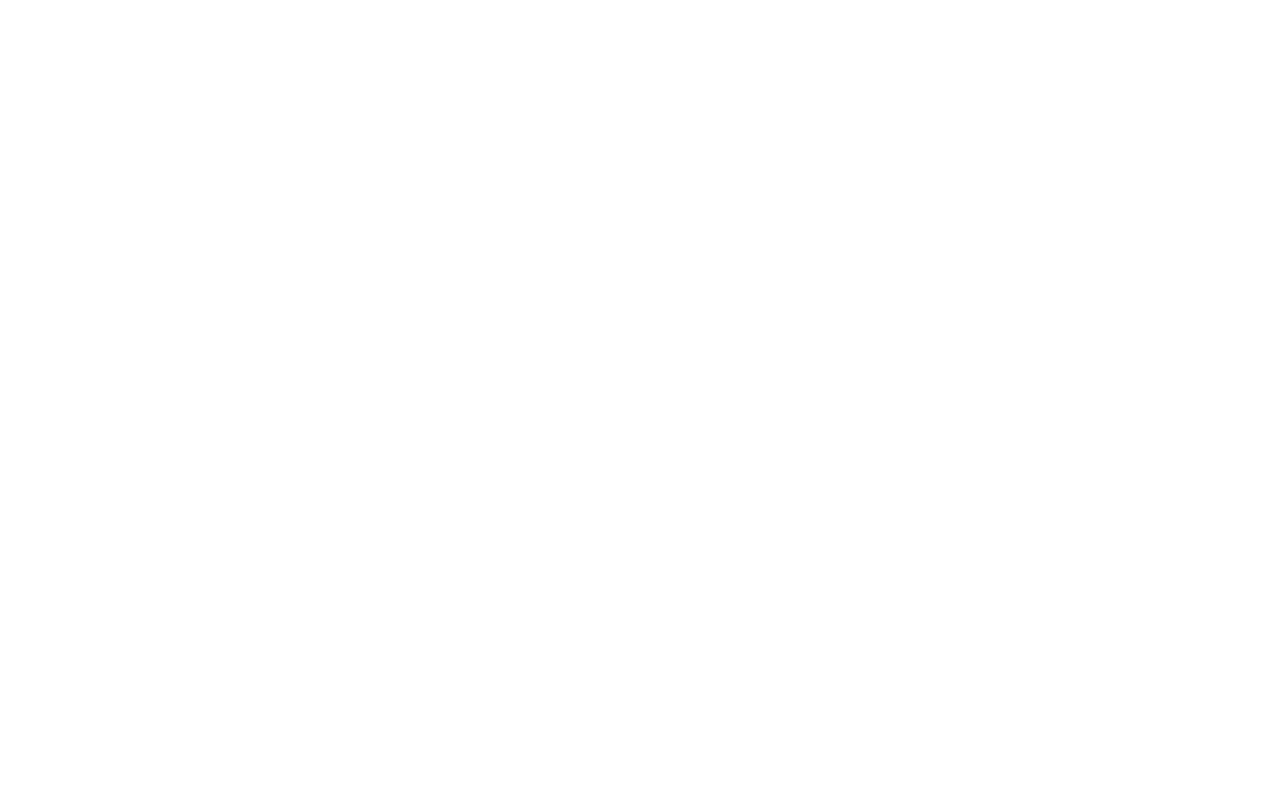
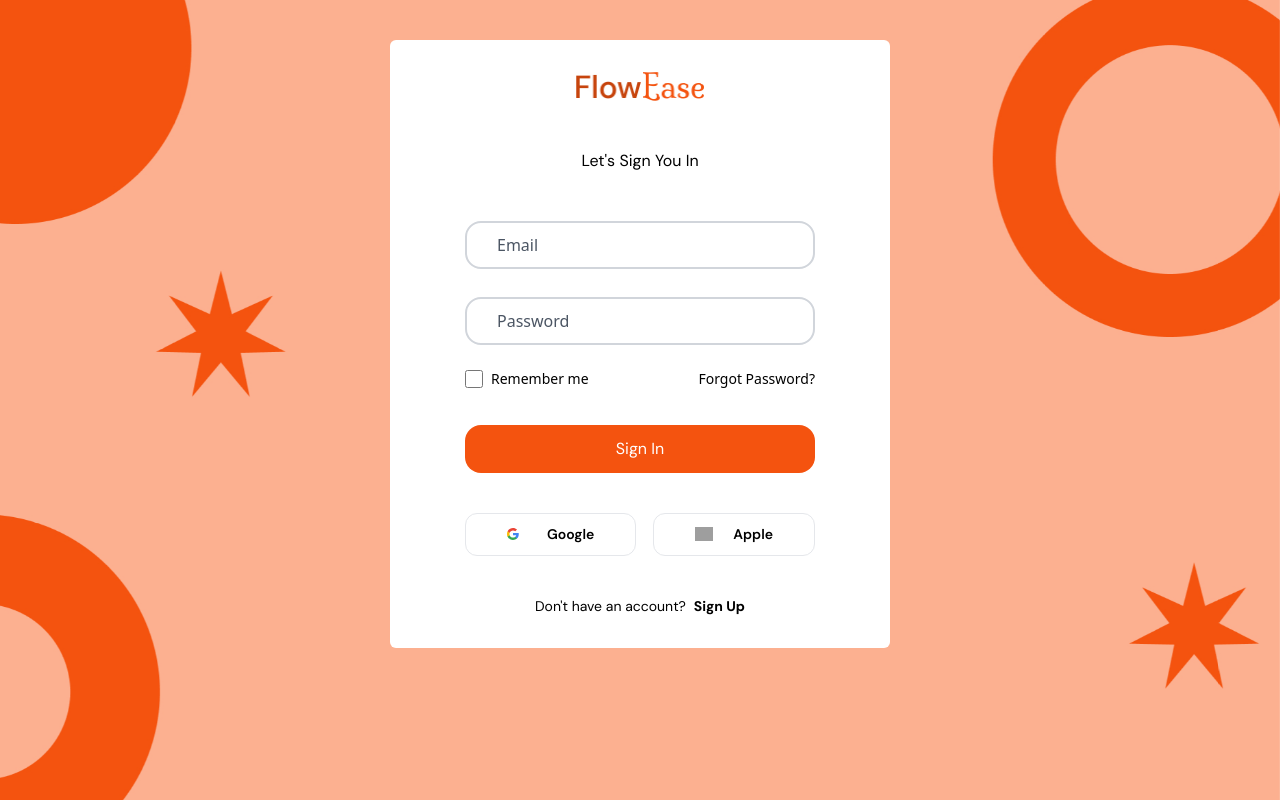
Before and after one commit to iamipheco/sync-hackthon-three-project, a React (Vite) app: page / in a window 1280 px wide. Before the commit this address had no page. Built offline with nearby package versions, Linux system fonts and the light colour scheme; grey boxes are pictures that could not be loaded.

Commit message:
fixed a signup and a signin page 2

```diff
--- a/src/App.jsx
+++ b/src/App.jsx
@@ -14,7 +14,7 @@
             <Route index element={<Dashboard />} />
           </Route> */}
         <Route path="/signup" element={<SignUp />} />
-        <Route path="/signin" element={<SignIn />} />
+        <Route path="/" element={<SignIn />} />
       </Routes>
     </div>
   );
--- a/src/components/SignUp.jsx
+++ b/src/components/SignUp.jsx
@@ -208,7 +208,7 @@
                                 <p className="text-center text-sm">
                                     Already have an account?
                                     <Link
-                                        to="/signin"
+                                        to="/"
                                         className="font-bold cursor-pointer pl-1"
                                     >
                                         Login
```
